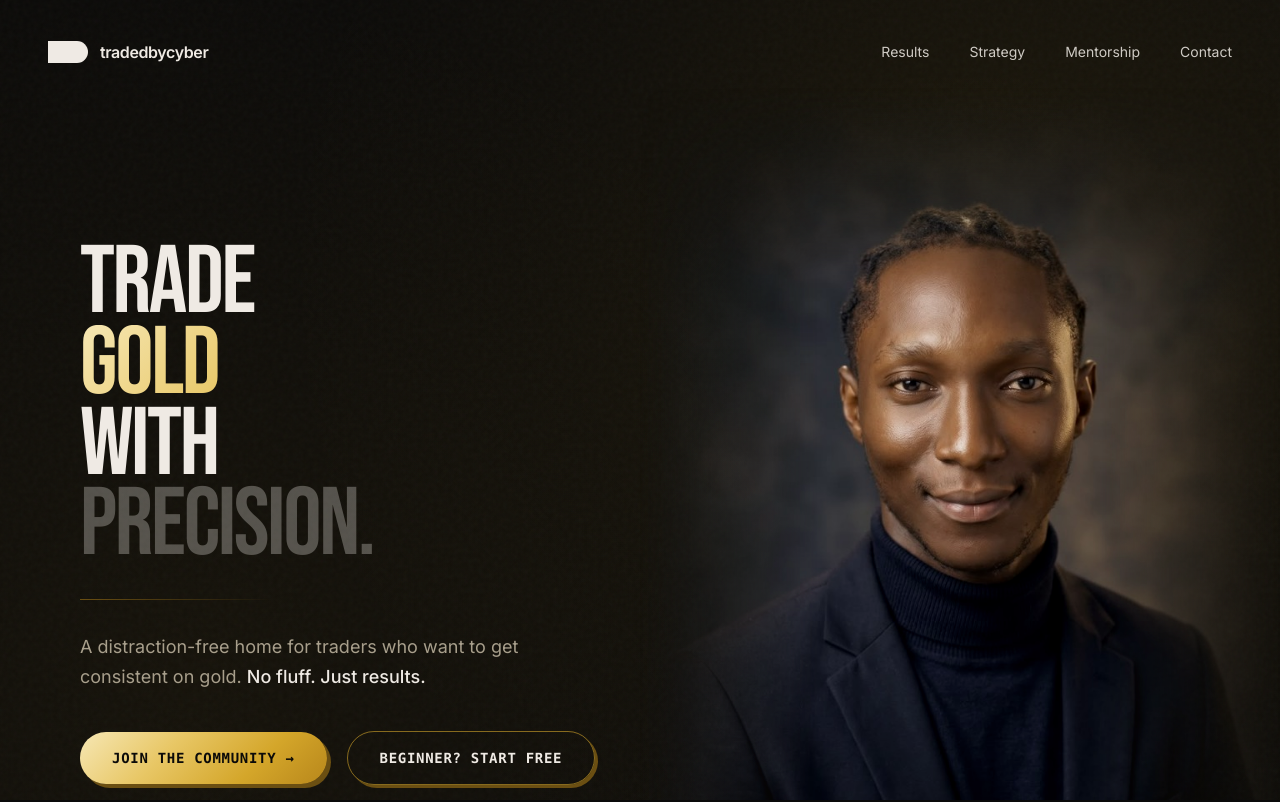
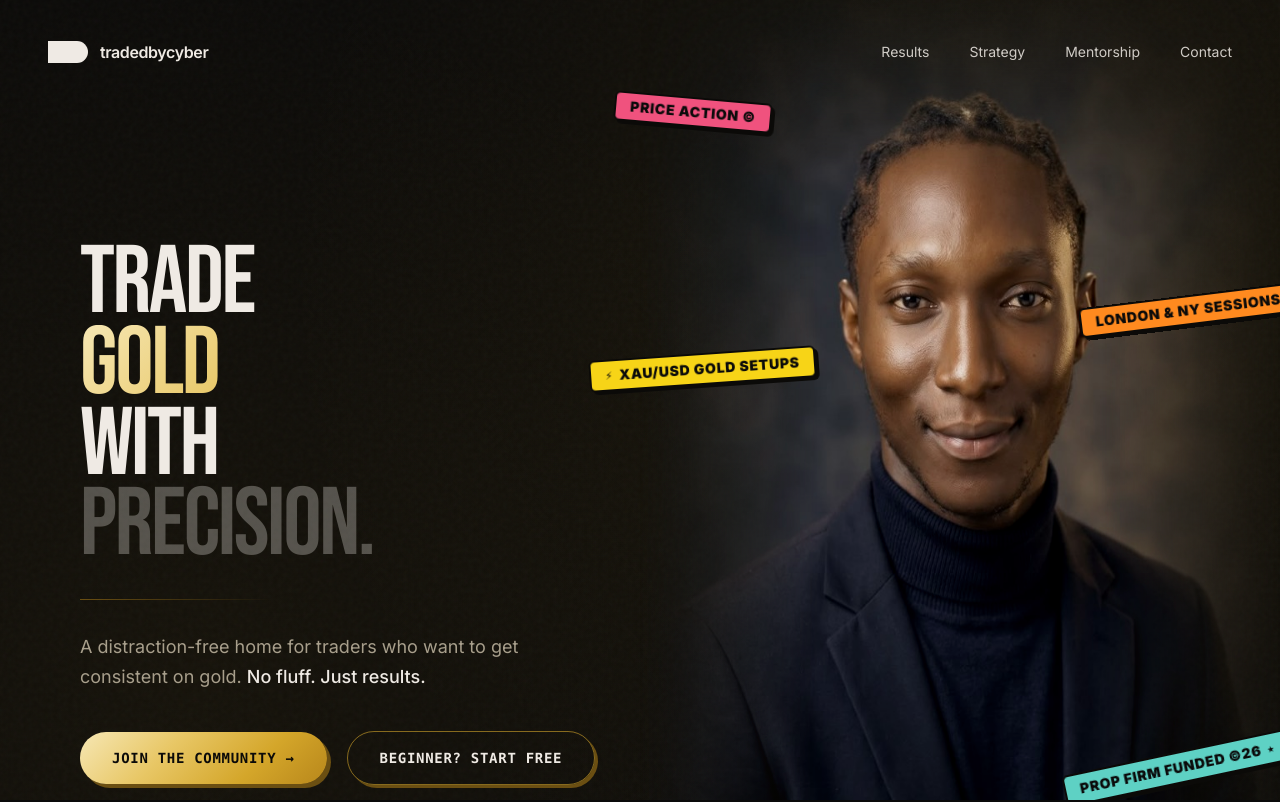
Before and after one commit to atoblankson/tradesbycyber, a Next.js app: page / in a window 1280 px wide. Shown: the top 802 px of the page. Built offline with nearby package versions, Linux system fonts and the light colour scheme.

Commit message:
style(hero): raise trader photo to 115% height aligned with TRADE headline, update glow and stickers

```diff
--- a/src/components/HeroSection.tsx
+++ b/src/components/HeroSection.tsx
@@ -138,16 +138,21 @@ export function HeroSection({
           {/* RIGHT COLUMN: TRADER PHOTO AREA (UNCROPPED, NATURAL 3:4)  */}
           {/* (Order 1 on mobile, Order 2 on desktop - centered in col) */}
           {/* ========================================================= */}
-          <div className="order-1 lg:order-2 lg:col-span-6 xl:col-span-6 relative w-full h-[400px] sm:h-[480px] md:h-[540px] lg:h-full min-h-full flex items-end justify-center overflow-visible">
+          <div className="order-1 lg:order-2 lg:col-span-6 xl:col-span-6 relative w-full h-[400px] sm:h-[480px] md:h-[540px] lg:h-full min-h-full lg:self-stretch flex items-end justify-center overflow-visible">
 
-            {/* Photo + Stickers Container (Natural aspect ratio, uncropped, centered) */}
-            <div className="relative w-full lg:w-auto h-auto lg:h-full flex items-end justify-center">
+            {/* Photo + Stickers Container (Rendered height 115% of hero, anchored to bottom center, centered in col) */}
+            <div
+              className="relative w-full lg:w-auto h-auto lg:h-[115%] flex items-end justify-center origin-bottom"
+              style={{
+                transformOrigin: "bottom center",
+              }}
+            >
 
               {/* Soft radial gold glow centered behind his head & shoulders */}
               <div
                 className="absolute pointer-events-none z-0"
                 style={{
-                  top: "12%",
+                  top: "14%",
                   left: "50%",
                   transform: "translate(-50%, -20%)",
                   width: "560px",
@@ -187,6 +192,92 @@ export function HeroSection({
                 />
               </div>
 
+              {/* ------------------------------------------------------- */}
+              {/* 4 STICKERS ANCHORED WITH PERCENTAGES TO PHOTO CONTAINER */}
+              {/* (Around shoulders & empty backdrop; never over face)    */}
+              {/* ------------------------------------------------------- */}
+
+              {/* 1. Pink: "PRICE ACTION ©" (Upper-Left empty backdrop - mobile & desktop) */}
+              <div
+                className="absolute z-20 pointer-events-auto"
+                style={{
+                  top: "14%",
+                  left: "-4%",
+                }}
+              >
+                <Sticker
+                  color="pink"
+                  rotation={5}
+                  size="md"
+                  className="text-xs sm:text-sm font-black shadow-[3px_3px_0px_#0B0A08] border-2 border-[#0B0A08]"
+                >
+                  PRICE ACTION ©
+                </Sticker>
+              </div>
+
+              {/* 2. Yellow: "⚡ XAU/USD GOLD SETUPS" (Mid-Left near shoulder - mobile & desktop) */}
+              <div
+                className="absolute z-20 pointer-events-auto"
+                style={{
+                  top: "40%",
+                  left: "-8%",
+                }}
+              >
+                <Sticker
+                  color="yellow"
+                  rotation={-4}
+                  size="md"
+                  className="text-xs sm:text-sm font-black shadow-[3px_3px_0px_#0B0A08] border-2 border-[#0B0A08]"
+                >
+                  <span className="flex items-center gap-1.5">
+                    <span className="font-mono text-xs">⚡</span>
+                    <span>XAU/USD GOLD SETUPS</span>
+                  </span>
+                </Sticker>
+              </div>
+
+              {/* 3. Orange: "LONDON & NY SESSIONS →" (Mid-Right near shoulder - desktop only) */}
+              <div
+                className="absolute z-20 pointer-events-auto hidden lg:inline-flex"
+                style={{
+                  top: "34%",
+                  right: "-6%",
+                }}
+              >
+                <Sticker
+                  color="orange"
+                  rotation={-7}
+                  size="md"
+                  className="text-xs sm:text-sm font-black shadow-[3px_3px_0px_#0B0A08] border-2 border-[#0B0A08]"
+                >
+                  <span className="flex items-center gap-1.5">
+                    <span>LONDON &amp; NY SESSIONS</span>
+                    <span className="font-bold">→</span>
+                  </span>
+                </Sticker>
+              </div>
+
+              {/* 4. Teal: "PROP FIRM FUNDED ©26 ★" (Lower-Right near blazer - desktop only) */}
+              <div
+                className="absolute z-20 pointer-events-auto hidden lg:inline-flex"
+                style={{
+                  bottom: "16%",
+                  right: "-2%",
+                }}
+              >
+                <Sticker
+                  color="teal"
+                  rotation={-12}
+                  size="md"
+                  className="text-xs sm:text-sm font-black shadow-[3px_3px_0px_#0B0A08] border-2 border-[#0B0A08]"
+                >
+                  <span className="flex items-center gap-1.5">
+                    <span>PROP FIRM FUNDED ©26</span>
+                    <span className="font-mono text-xs">★</span>
+                  </span>
+                </Sticker>
+              </div>
+
             </div>
 
           </div>
```
